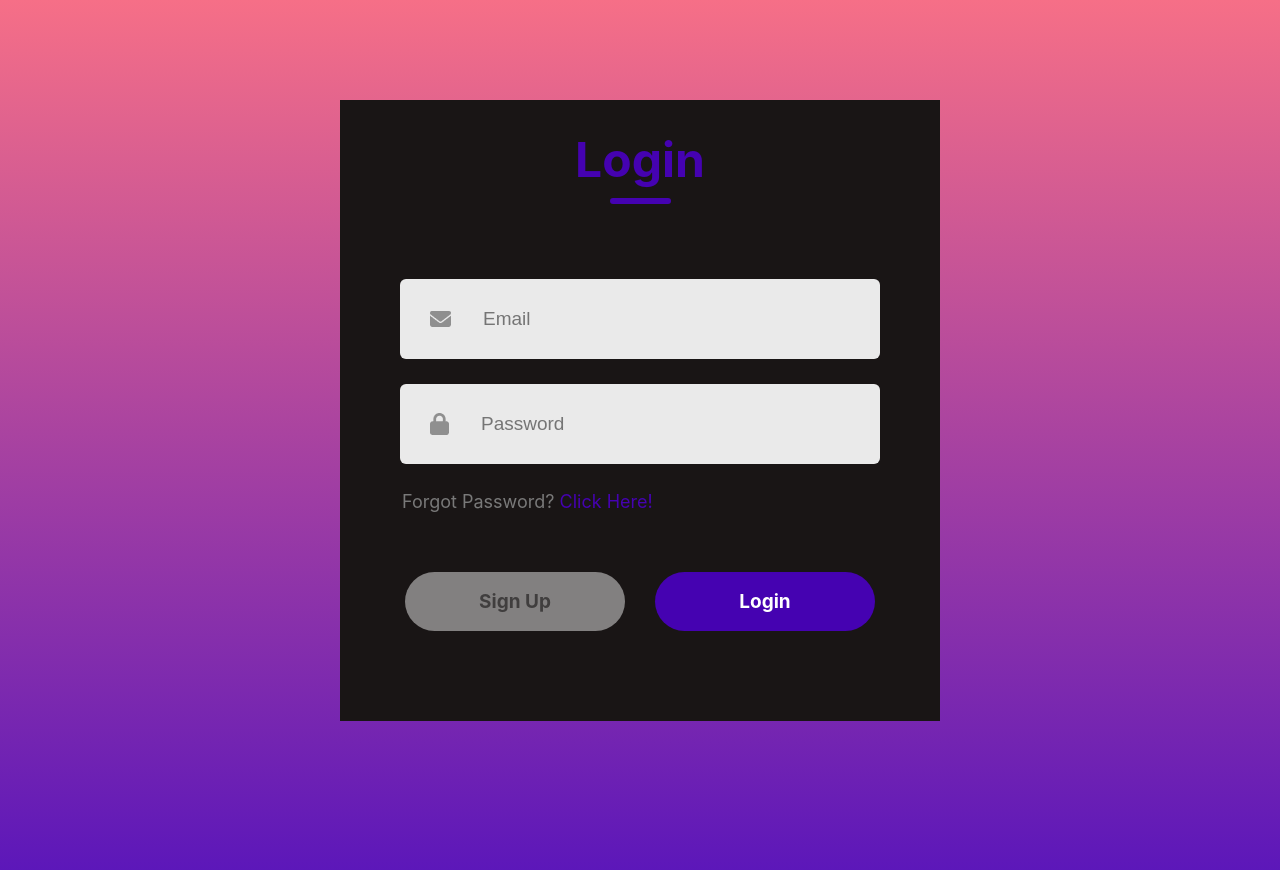
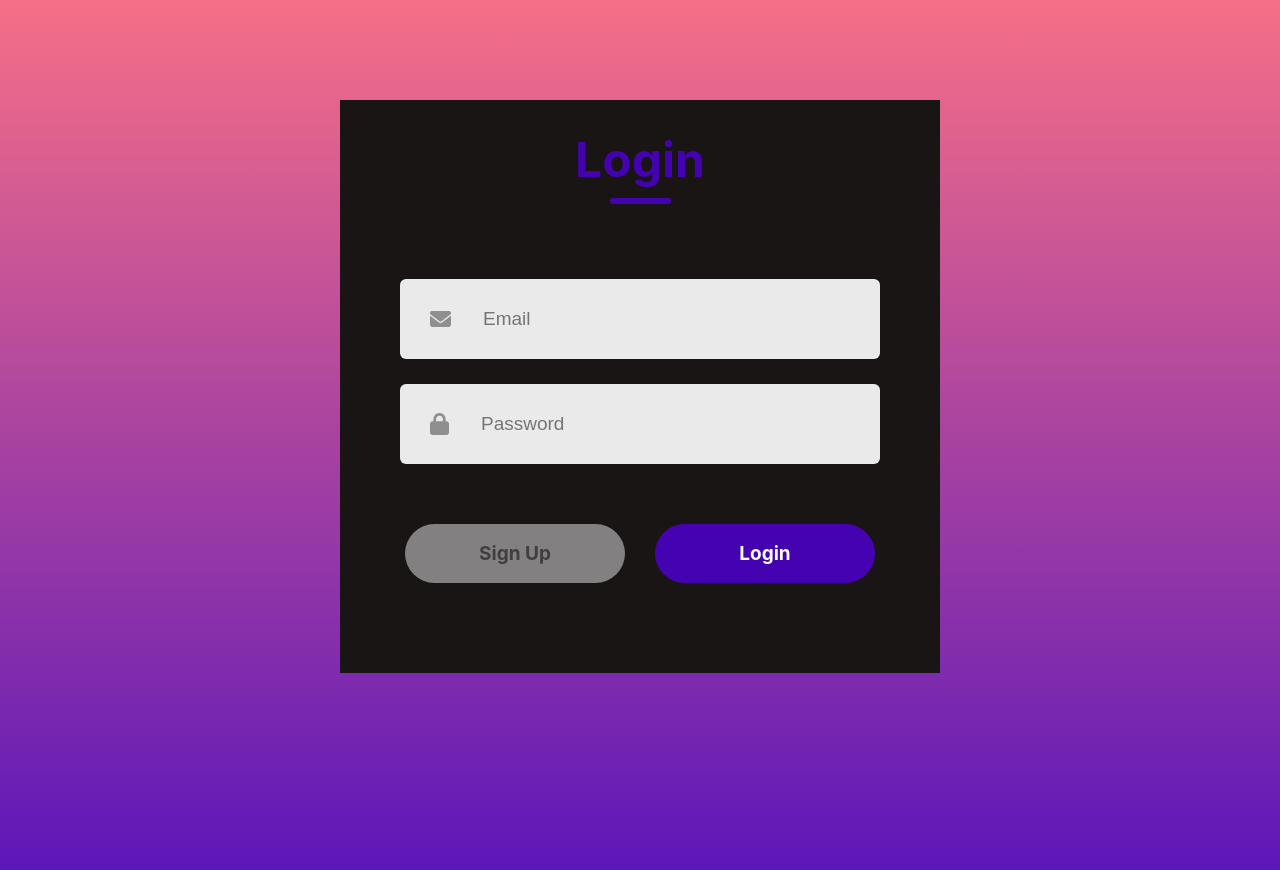
Before and after one commit to joytsy/DSA3101-2320-Ateam, a React (Create React App) app in the folder frontend/churnguard/: page / in a window 1280 px wide. Shown: the top 870 px of the page. Built offline with nearby package versions, Linux system fonts and the light colour scheme.

Commit message:
Removed forgot password component.

```diff
--- a/frontend/churnguard/src/Components/LoginSignUp/LoginSignUp.jsx
+++ b/frontend/churnguard/src/Components/LoginSignUp/LoginSignUp.jsx
@@ -95,9 +95,6 @@ const LoginSignUp = () => {
                     <input type="password" placeholder="Password" value={password} onChange={(e) => setPassword(e.target.value)} />
                 </div>
             </div>
-            {action === "Sign Up" ? null : (
-                <div className="forgot-password">Forgot Password? <span>Click Here!</span></div>
-            )}
             <div className="submit-container">
                 <div
                     className={action === "Login" ? "submit gray" : "submit"}
```
